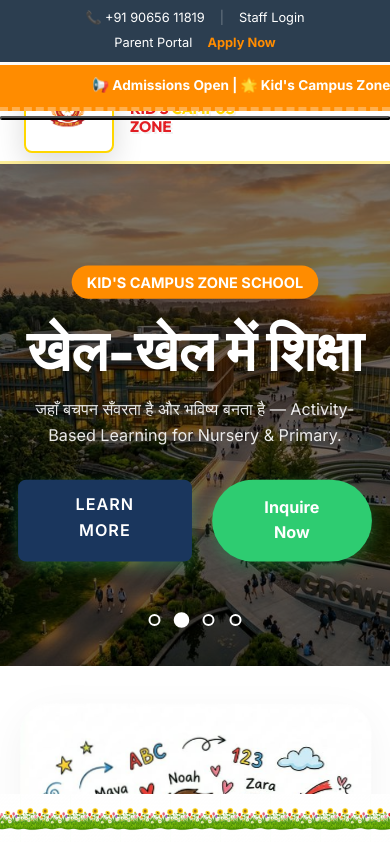
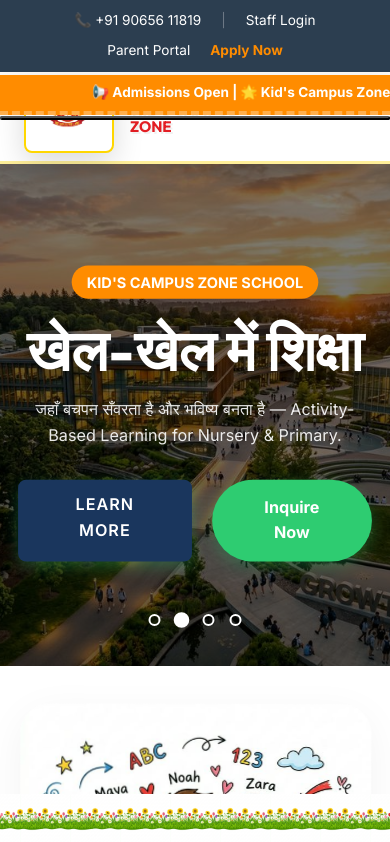
Before and after one commit to RubyGupta-tech/school-website, a React (Vite) app in the folder school-website/: page / in a window 390 px wide. Shown: the top 842 px of the page. Built offline with nearby package versions, Linux system fonts and the light colour scheme.

Commit message:
Final mobile header calibration: zero overlap master fix

```diff
--- a/school-website/src/App.css
+++ b/school-website/src/App.css
@@ -619,10 +619,10 @@
     display: block;
   }
   .top-bar {
-    padding: 8px 3%;
-    font-size: 0.8rem;
-    flex-direction: column; /* Explicit stacking */
-    gap: 5px;
+    padding: 10px 3%;
+    font-size: 0.85rem;
+    flex-direction: column;
+    gap: 8px;
     height: auto;
     position: fixed;
     top: 0;
@@ -632,23 +632,27 @@
     display: flex;
     justify-content: center;
     width: 100%;
-    gap: 15px;
+    gap: 20px;
   }
 
   .marquee-container {
     position: fixed;
-    top: 65px; /* Offset to clear the stacked top-bar */
+    top: 75px; /* Safely below the 2-line top-bar */
+    height: 40px;
     z-index: 1001;
+    display: flex;
+    align-items: center;
   }
 
   .navbar {
-    top: 115px; /* Increased from 105px to clear the marquee completely */
+    top: 115px; /* Safely below TopBar(75) + Marquee(40) */
     padding: 0.5rem 1.5rem;
-    min-height: 85px;
+    min-height: 90px;
+    z-index: 1000;
   }
 
   .hero-slider {
-    margin-top: 205px; /* Offset for top-bar(65) + marquee(40) + navbar(100) + spacing */
+    margin-top: 210px; /* Offset for TopBar(75) + Marquee(40) + Navbar(90) + buffer */
   }
 
   .mobile-menu-btn {
```
